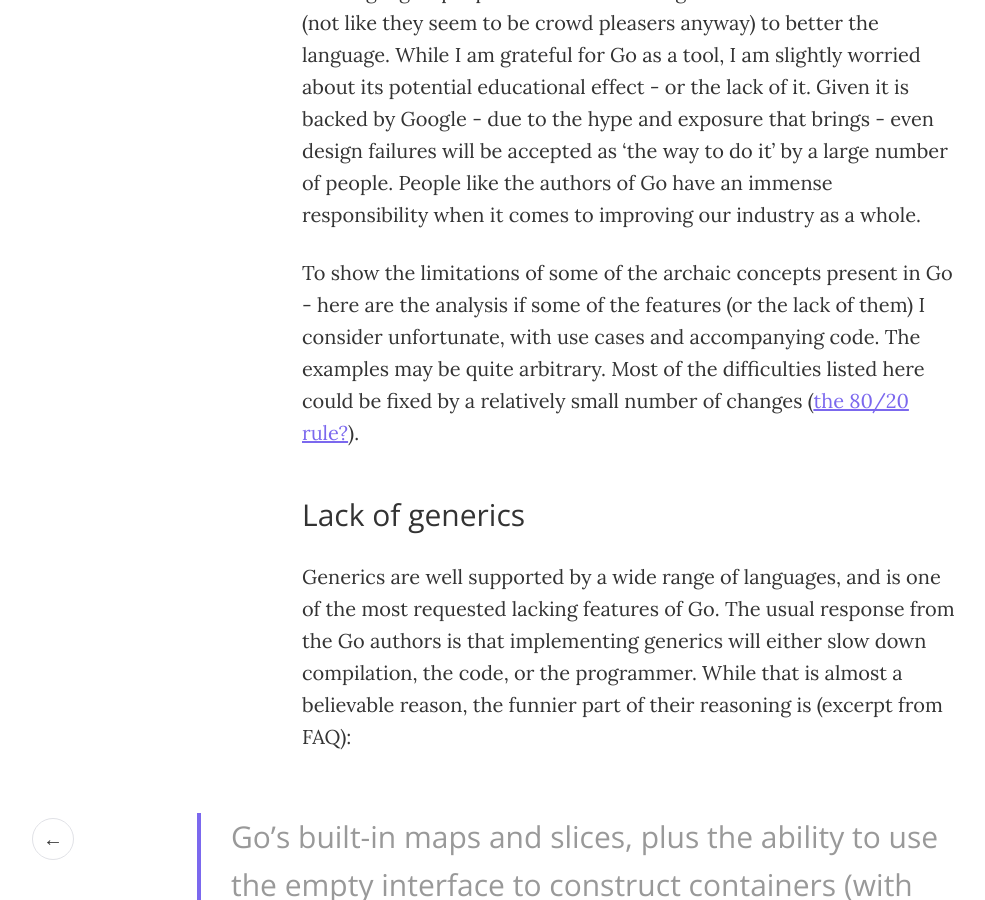
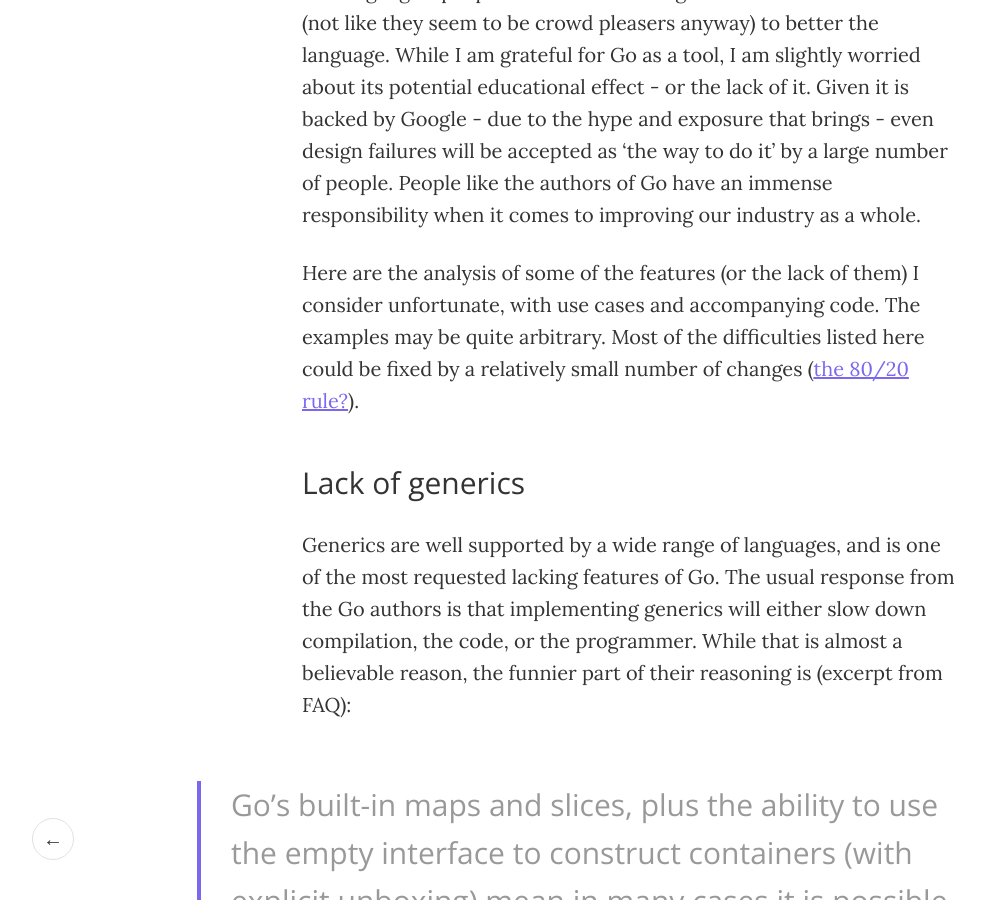
Before and after one commit to awkwordplay/awkwordplay.github.io, a Jekyll site: the page built from _posts/2014-12-01-everyday-hassles-in-go.markdown, in a window 1280 px wide and 900 px high, scrolled down 948 px. Shown: the whole window, without its empty margins (8-993 px from the left). Built offline with Jekyll 4.4.1, drawn with Linux system fonts in a browser that asks for light colours.

Commit message:
Removed superfluous half-sentence.

```diff
--- a/_posts/2014-12-01-everyday-hassles-in-go.markdown
+++ b/_posts/2014-12-01-everyday-hassles-in-go.markdown
@@ -10,7 +10,7 @@ Unfortunately, a lot of Go programmers are coming from untyped languages, which
 
 This lack of perspective in the Go community hinders the progress of the language - people do not exert enough force toward the authors (not like they seem to be crowd pleasers anyway) to better the language. While I am grateful for Go as a tool, I am slightly worried about its potential educational effect - or the lack of it. Given it is backed by Google - due to the hype and exposure that brings - even design failures will be accepted as 'the way to do it' by a large number of people. People like the authors of Go have an immense responsibility when it comes to improving our industry as a whole.
 
-To show the limitations of some of the archaic concepts present in Go - here are the analysis if some of the features (or the lack of them) I consider unfortunate, with use cases and accompanying code. The examples may be quite arbitrary. Most of the difficulties listed here could be fixed by a relatively small number of changes (<a href="http://en.wikipedia.org/wiki/Pareto_principle">the 80/20 rule?</a>).
+Here are the analysis of some of the features (or the lack of them) I consider unfortunate, with use cases and accompanying code. The examples may be quite arbitrary. Most of the difficulties listed here could be fixed by a relatively small number of changes (<a href="http://en.wikipedia.org/wiki/Pareto_principle">the 80/20 rule?</a>).
 
 ### Lack of generics
 
```
